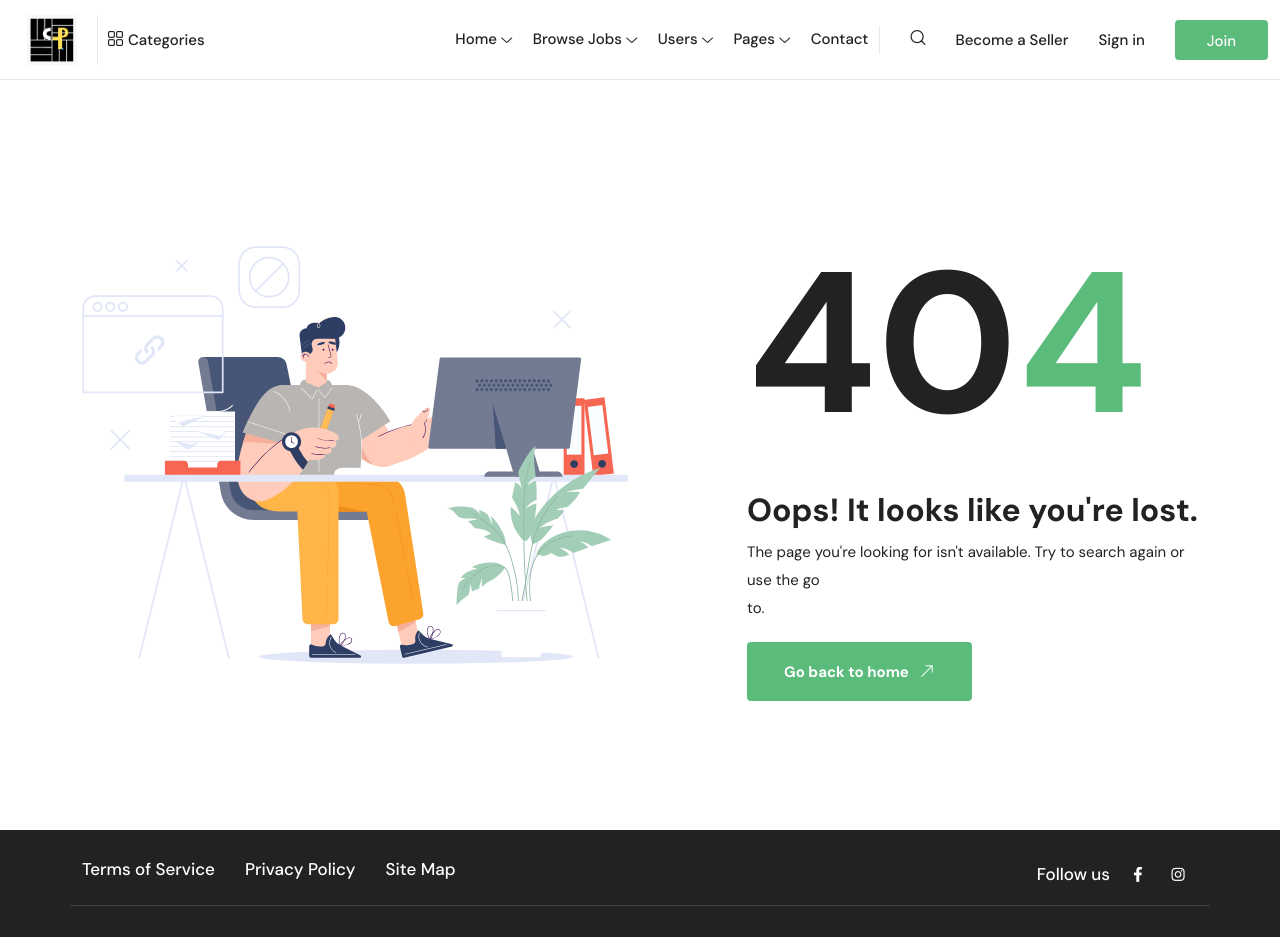
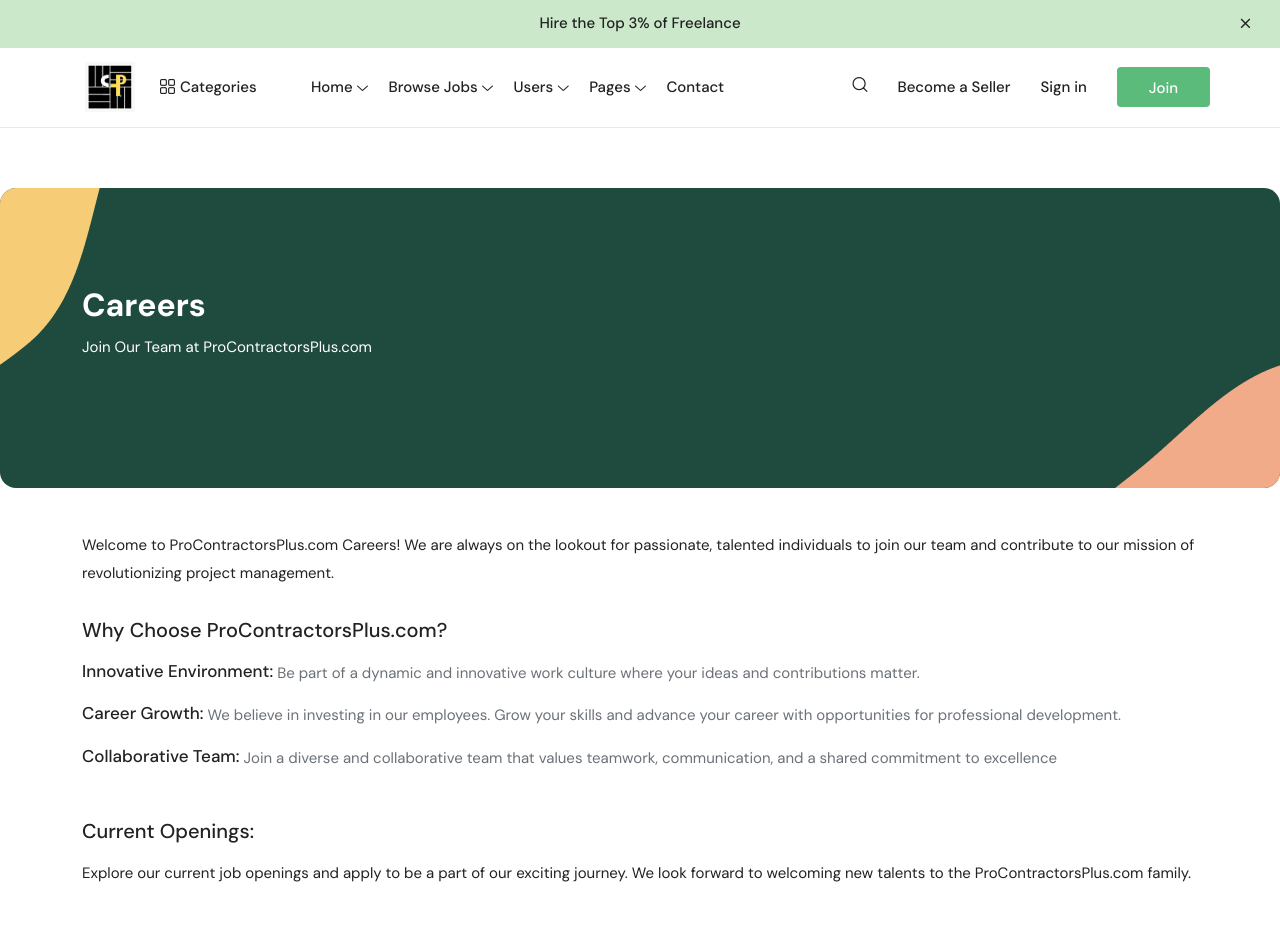
Before and after one commit to MamtazDev/pro-contructor, a Next.js app: page /careers in a window 1280 px wide. Shown: the top 937 px of the page. Built offline with nearby package versions, Linux system fonts and the light colour scheme.

Commit message:
career page add

```diff
--- /dev/null
+++ b/src/app/careers/page.jsx
@@ -0,0 +1,61 @@
+import Breadcumb1 from "@/components/breadcumb/Breadcumb1";
+import Header12 from "@/components/header/Header12";
+import React from "react";
+export const metadata = {
+  title:
+    "Freeio - Freelance Marketplace React/Next Js Template | privacy policy",
+};
+const page = () => {
+  return (
+    <div>
+      <Header12 />
+      <Breadcumb1
+        title={"Careers"}
+        brief={`Join Our Team at ProContractorsPlus.com`}
+        isBtnActive={false}
+      />
+      <div className="container for-hire">
+        <p className="text mb30 mt-4">
+          Welcome to ProContractorsPlus.com Careers! We are always on the
+          lookout for passionate, talented individuals to join our team and
+          contribute to our mission of revolutionizing project management.
+        </p>
+        <h4 className="mb-3">Why Choose ProContractorsPlus.com? </h4>
+
+        <div className="d-flex gap-1">
+          <h5>Innovative Environment:</h5>
+          <p>
+            Be part of a dynamic and innovative work culture where your ideas
+            and contributions matter.
+          </p>
+        </div>
+        <div className="d-flex gap-1">
+          <h5>Career Growth:</h5>
+          <p>
+            We believe in investing in our employees. Grow your skills and
+            advance your career with opportunities for professional development.
+          </p>
+        </div>
+        <div className="d-flex gap-1 mb30">
+          <h5>Collaborative Team:</h5>
+          <p>
+            Join a diverse and collaborative team that values teamwork,
+            communication, and a shared commitment to excellence
+          </p>
+        </div>
+        <h4 className="mb-3">Current Openings: </h4>
+        <p className="text mb45 ">
+          Explore our current job openings and apply to be a part of our
+          exciting journey. We look forward to welcoming new talents to the
+          ProContractorsPlus.com family.
+        </p>
+
+        <a className="mb45 d-block" href="/">
+          [View Current Openings]
+        </a>
+      </div>
+    </div>
+  );
+};
+
+export default page;
--- a/src/data/footer.js
+++ b/src/data/footer.js
@@ -1,5 +1,5 @@
 export const about = [
-  { id: 1, name: "Careers", path: "/" },
+  { id: 1, name: "Careers", path: "/careers" },
   { id: 2, name: "Press & News", path: "/press-and-news" },
   { id: 3, name: "Partnerships", path: "/partnerships" },
   { id: 4, name: "Privacy Policy", path: "/privacy-policy" },
```
